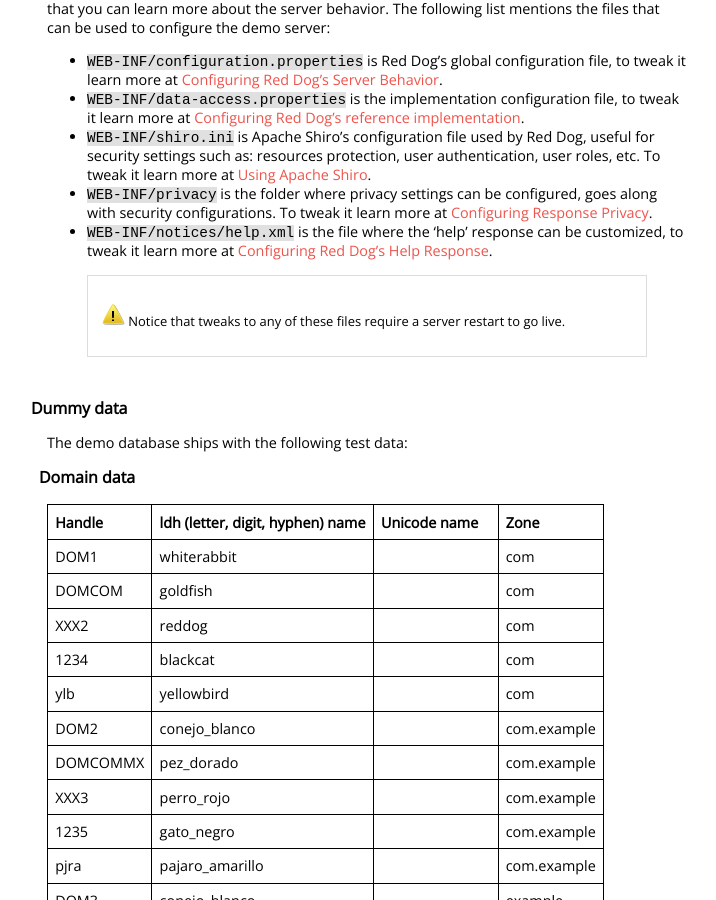
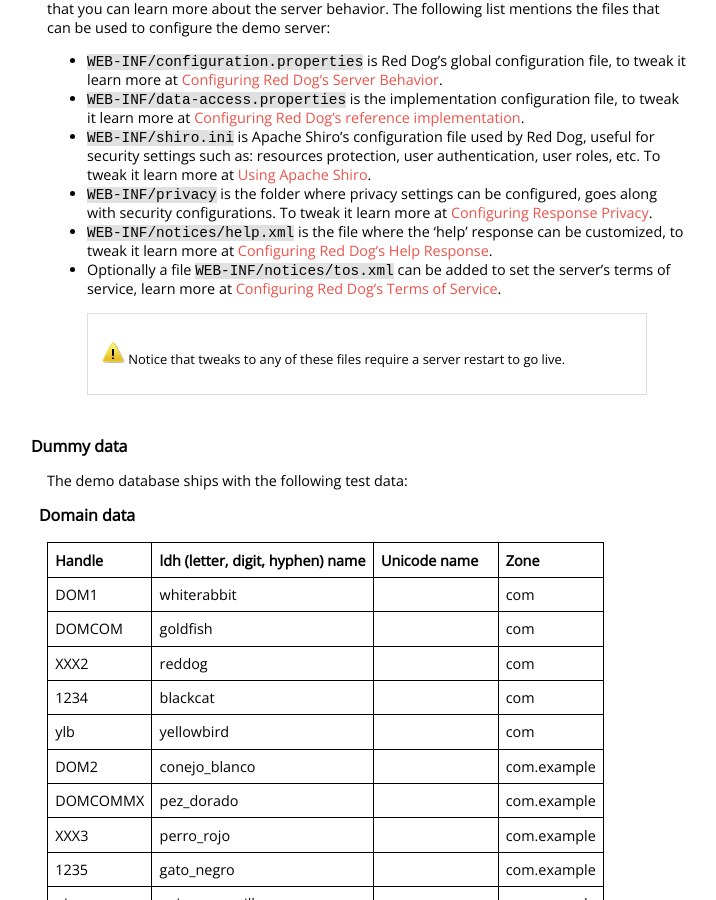
Before and after one commit to NICMx/rdap-server, a Jekyll site: the page built from demo-server.md, in a window 1280 px wide and 900 px high, scrolled down 2022 px. Shown: the whole window, without its empty margins (273-989 px from the left). Built offline with Jekyll 4.4.1, drawn with Linux system fonts in a browser that asks for light colours; nearby versions of some CDN libraries.

Commit message:
Add missing line to show that TOS can be used as well

```diff
--- a/demo-server.md
+++ b/demo-server.md
@@ -69,6 +69,7 @@
 * `WEB-INF/shiro.ini` is Apache Shiro's configuration file used by Red Dog, useful for security settings such as: resources protection, user authentication, user roles, etc. To tweak it learn more at [Using Apache Shiro](using-apache-shiro.html).
 * `WEB-INF/privacy` is the folder where privacy settings can be configured, goes along with security configurations. To tweak it learn more at [Configuring Response Privacy](response-privacy.html).
 * `WEB-INF/notices/help.xml` is the file where the 'help' response can be customized, to tweak it learn more at [Configuring Red Dog's Help Response](help-response.html).
+* Optionally a file `WEB-INF/notices/tos.xml` can be added to set the server's terms of service, learn more at [Configuring Red Dog's Terms of Service](terms-of-service.html).
 
 > ![Warning](img/warning.svg) Notice that tweaks to any of these files require a server restart to go live.
 
```
